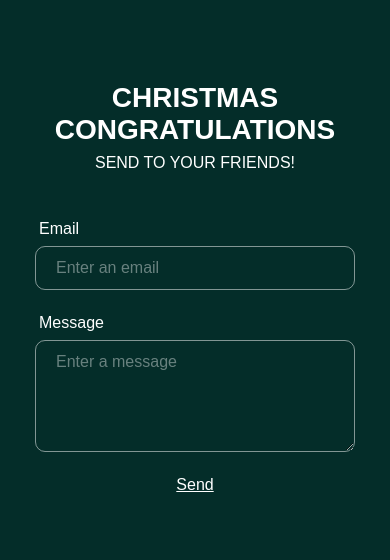
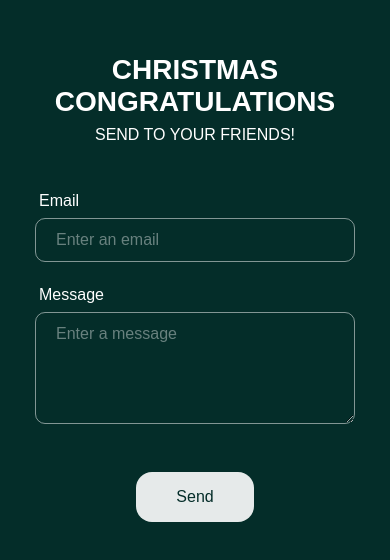
Before and after one commit to ZakharovVladyslav/ChristmastCard, a Next.js app: page / in a window 390 px wide. Shown: the part 134-694 px from the top of the page. Built offline with nearby package versions, Linux system fonts and the light colour scheme.

Commit message:
fix: link

```diff
--- a/app/page.module.scss
+++ b/app/page.module.scss
@@ -59,6 +59,86 @@
     }
 }
 
+.link {
+    @import "variables";
+    background-color: transparent;
+
+    border: none;
+    border-radius: 1rem;
+    background-color: rgba(255, 255, 255, 0.9);
+
+    padding: 1rem 2.5rem;
+    margin-top: 1.5rem;
+
+    font-size: 1.25rem;
+    color: $background;
+    text-decoration: none;
+
+    cursor: pointer;
+
+    transition: background-color 0.1s ease-in-out;
+
+    &:hover {
+        background-color: $border;
+        transition: background-color 0.1s ease-in-out;
+    }
+
+    &.small {
+        font-size: 1rem;
+
+        border-radius: 0.5rem;
+
+        padding: 0.75rem 1.25rem;
+        margin: 0;
+    }
+
+    &.destructive {
+        border: 1px solid white;
+        background-color: transparent;
+        transition: background-color 0.1s ease-in-out, border 0.1s ease-in-out;
+        color: white;
+
+        &:hover {
+            border: 1px solid rgba(139, 0, 0, 0.753);
+            background-color: rgba(139, 0, 0, 0.753);
+            transition: background-color 0.1s ease-in-out,
+                border 0.1s ease-in-out;
+            border: none;
+        }
+    }
+
+    &.constructive {
+        background-color: rgba(255, 255, 255, 0.842);
+        color: rgb(46, 109, 79);
+
+        transition: background-color 0.1s ease-in-out;
+
+        &:hover {
+            background-color: rgb(0, 119, 0);
+            transition: background-color 0.1s ease-in-out;
+            color: white;
+        }
+    }
+}
+
+@media screen and (max-width: 425px) {
+    .link {
+        font-size: 1rem;
+    }
+}
+
+@media screen and (max-width: 768px) {
+    .link.small {
+        font-size: 0.75rem;
+    }
+}
+
+@media screen and (max-width: 425px) {
+    .link.small {
+        font-size: 0.5rem;
+    }
+}
+
 @media screen and (max-width: 375px) {
     .form {
         min-width: 18rem;
--- a/app/page.tsx
+++ b/app/page.tsx
@@ -21,7 +21,7 @@ export default function Home() {
         const messageBase64 = Buffer.from(message).toString("base64");
 
         setHref(
-            `mailto:${email}?subject="Marry christmas!"&body="https://christmast-card.vercel.app//card?message=${messageBase64}"`
+            `mailto:${email}?subject="Marry christmas!"&body=https://christmast-card.vercel.app//card?message=${messageBase64}`
         );
     }, [message]);
 
@@ -97,7 +97,9 @@ export default function Home() {
 
                 {/* <Button onClick={sendEmail}>Send</Button> */}
 
-                <a href={href}>Send</a>
+                <a className={styles.link} href={href}>
+                    Send
+                </a>
             </form>
         </main>
     );
```
